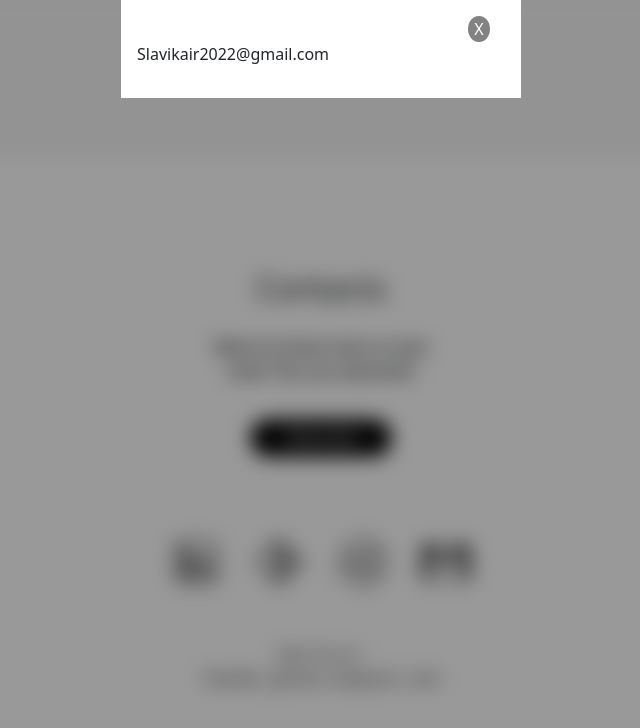
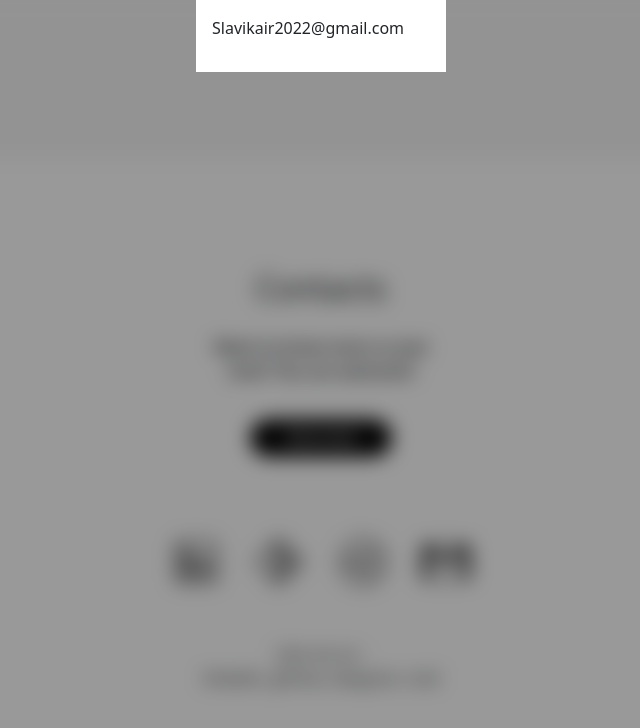
Before and after one commit to SlavikAir/portfolio, a React (Create React App) app: page / in a window 1280 px wide. Both pictures are taken after a click on the button "Show email". Shown: the part 3239-3967 px from the top of the page, without its empty margins (319-959 px from the left). Built offline with nearby package versions, Linux system fonts and the light colour scheme.

Commit message:
fix foto and event button

```diff
--- a/src/components/components/Footer.tsx
+++ b/src/components/components/Footer.tsx
@@ -11,8 +11,8 @@ export const Footer = () => {
 
     const [modal, setModal] = useState(false)
 
-    const Close = ()=> setModal(()=>false)
-    const Open = ()=> setModal(()=>true)
+    const close = ()=> setModal(()=>false)
+    const open = ()=> setModal(()=>true)
 
 
     return (
@@ -21,10 +21,10 @@ export const Footer = () => {
                 <div className="footer-items">
                     <BlockName name="Contacts" />
                     <Content  text="Want to know more or just chat? You are welcome!"/>
-                    <Button open={Open} />
+                    <Button open={open} />
                     <LinksBody />
                     <Description />
-                    <Modal Close={Close} modal={modal}/>
+                    <Modal close={close} modal={modal}/>
                 </div>
             </div>
         </footer>
--- a/src/components/modules/Modal.tsx
+++ b/src/components/modules/Modal.tsx
@@ -1,19 +1,31 @@
+import { MouseEvent } from "react";
 import { FC } from "react"
+
+
 
 interface IModal {
     modal:boolean,
-    Close:any
+    close:any
 
 }
 
 
 
-export const Modal:FC<IModal> = ({modal,Close}) => {
+export const Modal:FC<IModal> = ({modal,close}) => {
+
+
+    const handleClick = (event: MouseEvent<HTMLDivElement>) => {
+        event.stopPropagation()
+        console.log(event.currentTarget.id)
+                if (event.currentTarget.id !== 'modalDiv') {
+          return
+        }
+        close()
+      };
     return (
-        <div className={`modal ${modal ? 'open' : 'close'}`} onClick={()=>Close()}>
+        <div id="modalDiv"className={`modal ${modal ? 'open' : 'close'}`} onClick={handleClick}>
                 <div className="mail-modal-body">
                     <div className='modal-body'>
-                        <button className="button-close" onClick={()=>Close()}>X</button>
                             <p>Slavikair2022@gmail.com</p>
                     </div>
              </div>
--- a/src/components/modules/banner/BannerImg.tsx
+++ b/src/components/modules/banner/BannerImg.tsx
@@ -1,4 +1,4 @@
-import img from '../../../img/foto.png'
+import img from '../../../img/foto1.jpg'
 
 
 
--- a/src/scss/modules/_banner.scss
+++ b/src/scss/modules/_banner.scss
@@ -18,7 +18,7 @@
     left: 0;
     right: 0;
     bottom: 0;
-    max-width: 100%;
+    width: 100%;
     height: 100%;
     object-fit: cover;
 }
--- a/src/scss/modules/_modal.scss
+++ b/src/scss/modules/_modal.scss
@@ -7,7 +7,6 @@
   bottom: 0;
   background: rgba($color: #000000, $alpha: 0.4);
   backdrop-filter: blur(10px);
-  pointer-events: auto;
   &.open {
     height: 100%;
     display: block;
@@ -19,7 +18,7 @@
 }
 .mail-modal-body{
   position: relative;
-  max-width: 400px;
+  max-width: 250px;
   background-color: #fff;
   display: flex;
   align-items: center;
@@ -27,3 +26,7 @@
   margin: auto;
   pointer-events: none;
 }
+.modal-body {
+  pointer-events: none;
+
+}
```
Also changed, not shown: src/img/foto1.jpg (added).
